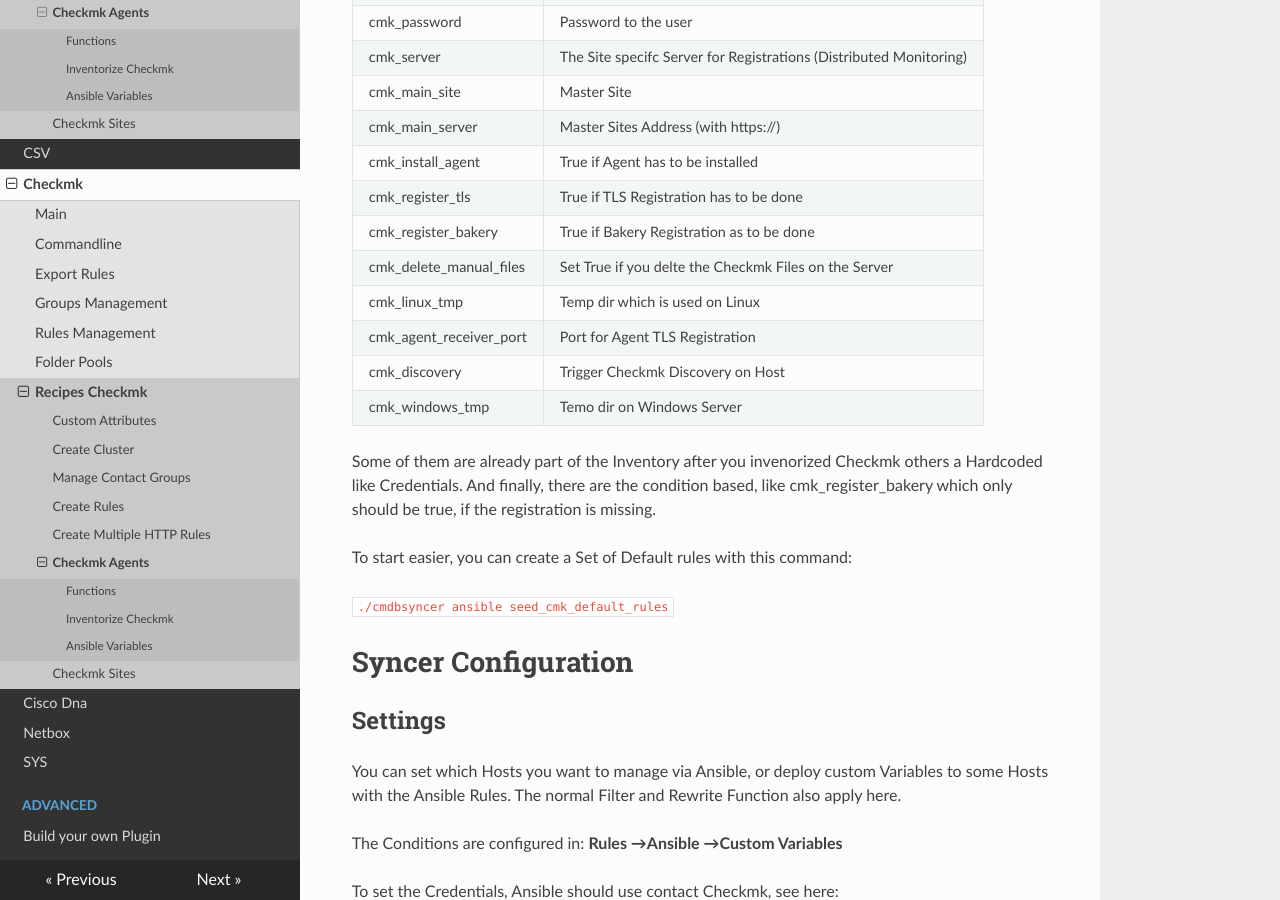
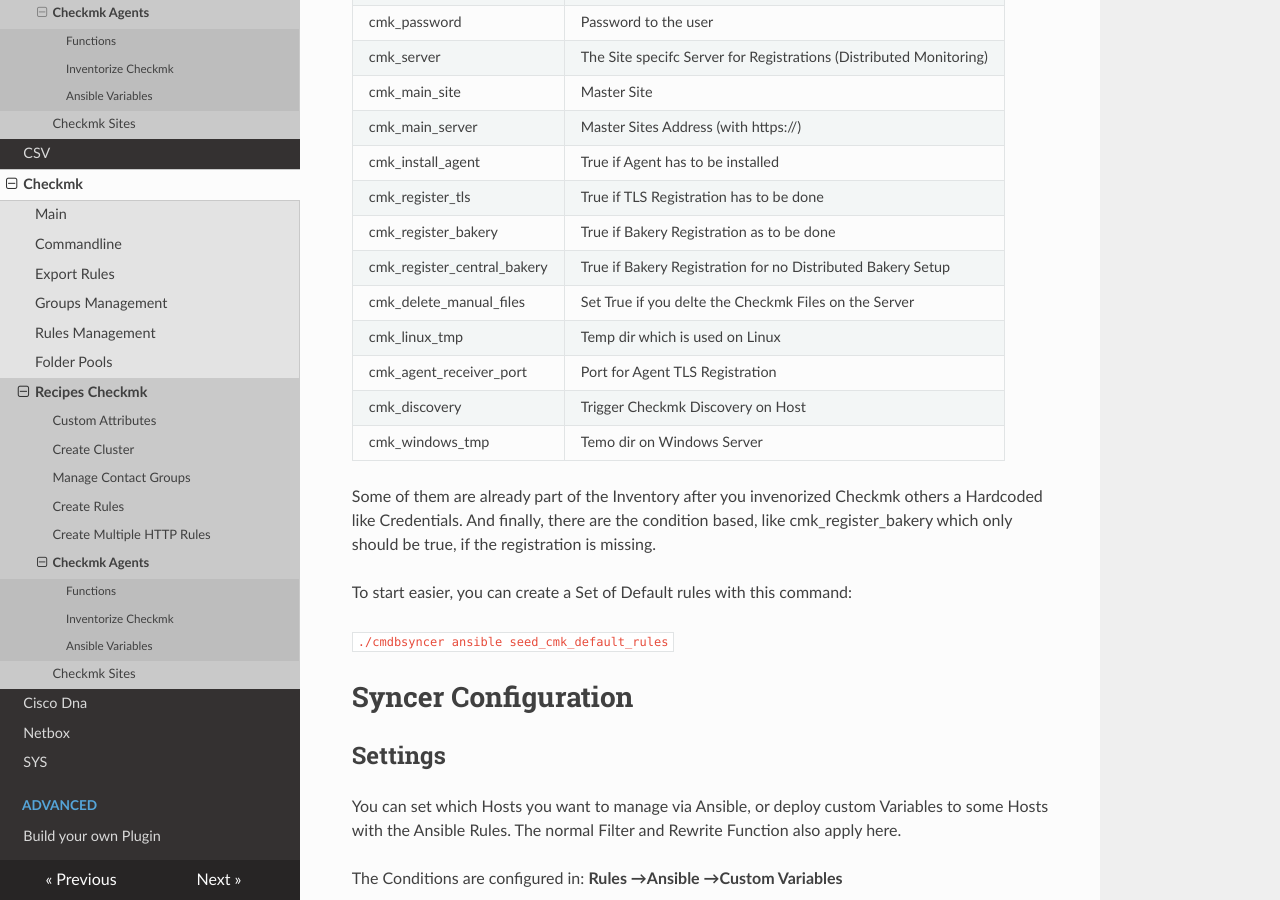
Before and after one commit to kuhn-ruess/cmdbsyncer, an MkDocs documentation site: the page built from docs/ansible/cmk_agents.md, in a window 1280 px wide and 900 px high, scrolled down 1468 px. Built offline with MkDocs 1.6.1, drawn with Linux system fonts in a browser that asks for light colours; nearby versions of some CDN libraries.

Commit message:
Ansible: Added Support for not Distributed Bakery Setup

```diff
--- a/docs/ansible/cmk_agents.md
+++ b/docs/ansible/cmk_agents.md
@@ -40,6 +40,7 @@
 | cmk_install_agent | True if Agent has to be installed |
 | cmk_register_tls | True if TLS Registration has to be done |
 | cmk_register_bakery | True if Bakery Registration as to be done |
+| cmk_register_central_bakery | True if Bakery Registration for no Distributed Bakery Setup |
 | cmk_delete_manual_files | Set True if you delte the Checkmk Files on the Server |
 | cmk_linux_tmp | Temp dir which is used on Linux |
 | cmk_agent_receiver_port | Port for Agent TLS Registration |
```
Also changed, not shown: 3 other files.
